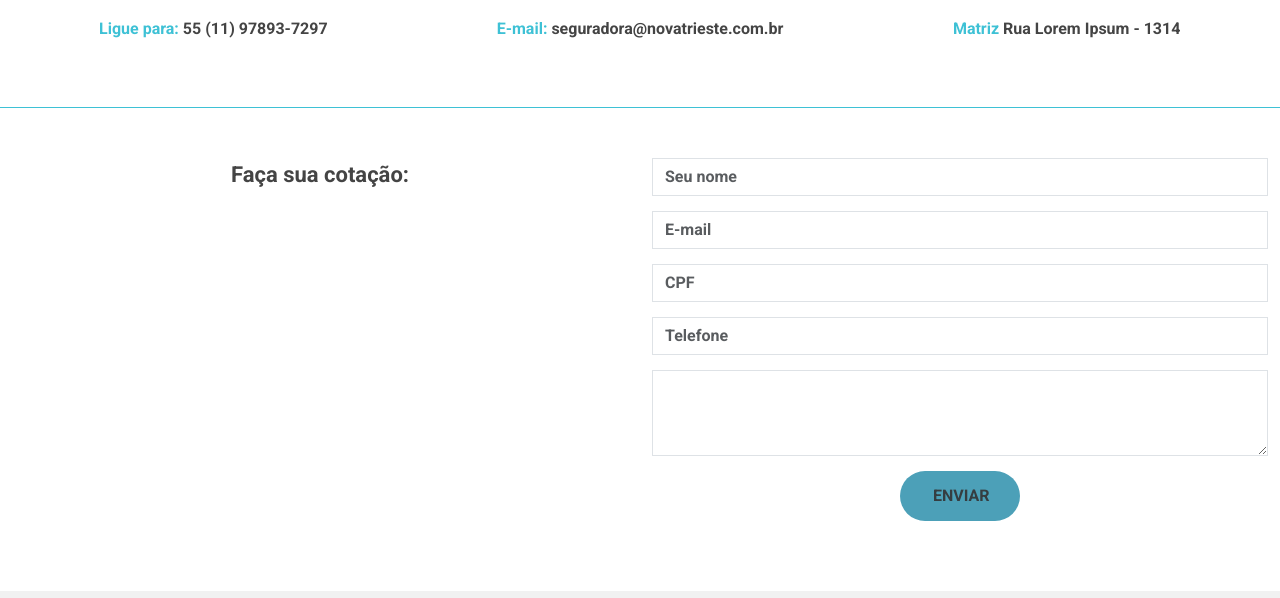
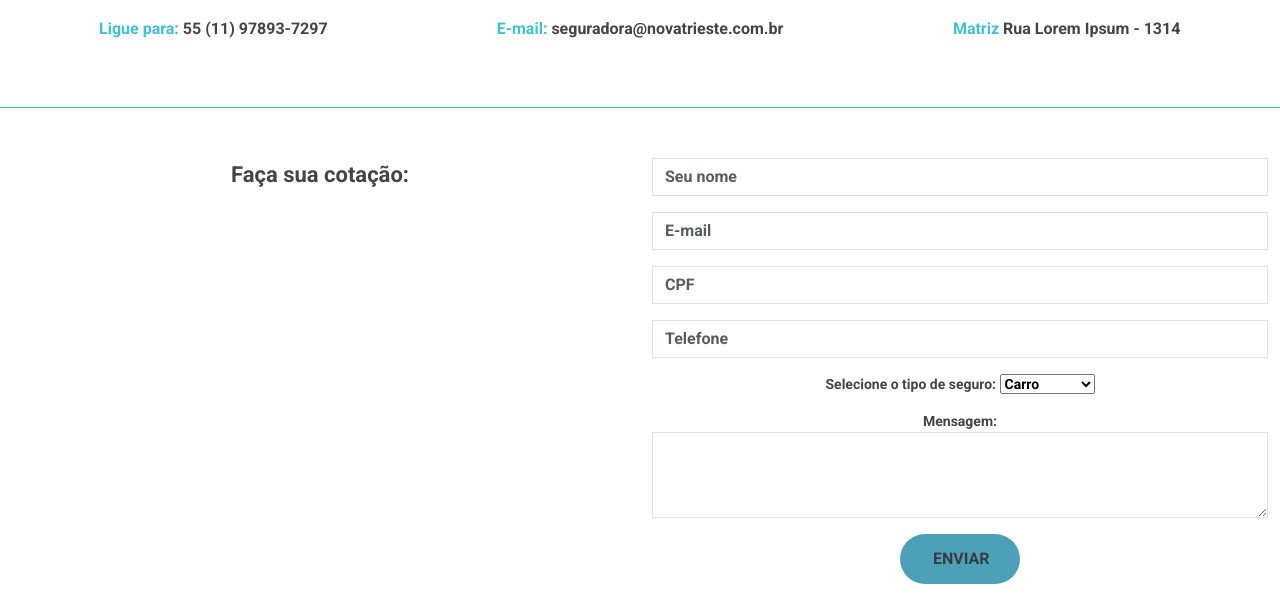
Before and after one commit to devrafael013/new-trieste-insurance-company, a plain HTML site: page index.html in a window 1280 px wide. Shown: the part 3375-3973 px from the top of the page. Drawn offline with nearby package versions, Linux system fonts and the light colour scheme; a script that the page names is missing.

Commit message:
update forms

```diff
--- a/index.html
+++ b/index.html
@@ -418,23 +418,44 @@
 
                     <div class="col-md-6" id="contact-form">
 
-                        <form action="https://api.staticforms.xyz/submit" method="post">
+                        <form action="https://formspree.io/f/mleqobbl" method="post">
 
-                            <input type="hidden" name="accessKey" value="ef264852-75b3-4ba7-afff-f241fea57abd">
-                            <input type="hidden" name="redirectTo" value="http://127.0.0.1:5500/index.html">
-                            <input type="text" name="honeypot" style="display: none;">
+                            <p>
+                                <input type="text" class="form-control" id="inputNome" name="name" placeholder="Seu nome">
+                            </p>
 
-                            <input type="text" class="form-control" id="inputNome" name="name" placeholder="Seu nome">
+                            <p>
+                                <input type="email" class="form-control" id="inputEmail" name="email" placeholder="E-mail">
+                            </p>
 
-                            <input type="email" class="form-control" id="inputEmail" name="email" placeholder="E-mail">
+                            <p>
+                                <input type="text" class="form-control" id="cpf" name="CPF" onkeyup="mascara_cpf()" autocomplete="off" maxlength="14" placeholder="CPF">
+                            </p>
 
-                            <input type="text" class="form-control" id="cpf" name="$CPF" onkeyup="mascara_cpf()" autocomplete="off" maxlength="14" placeholder="CPF">
+                            <p>
+                                <input type="text" class="form-control" id="telefone" name="Telefone" onkeyup="mascara_telefone()" autocomplete="off"  maxlength="13" placeholder="Telefone">
+                            </p>
 
-                            <input type="text" class="form-control" id="telefone" name="phone" onkeyup="mascara_telefone()" autocomplete="off"  maxlength="13" placeholder="Telefone">
 
-                            <textarea name="message" class="form-control" id="textAreaMensagem" rows="3"></textarea>
+                            <p>
+                                <label> Selecione o tipo de seguro: </label>
+                                <select name="Categoria" id="age">
+                                    <option value="carro"> Carro </option>
+                                    <option value="moto"> Moto </option>
+                                    <option value="residencial"> Residencial </option>
+                                    <option value="bike"> Bike </option>
+                                    <option value="caminhao"> Caminhão </option>
+                                    <option value="viagem"> Viagem </option>
+                                </select>
+                            </p>
 
-                            <input type="submit" class="main-btn" value="enviar">
+                            <p>
+                                <label> Mensagem: </label>
+                                <textarea name="mensagem" class="form-control" id="textAreaMensagem" rows="3"></textarea>
+                            </p>
+
+
+                            <button type="submit" class="main-btn" value="enviar">Enviar</button>
 
                         </form>
 
```
